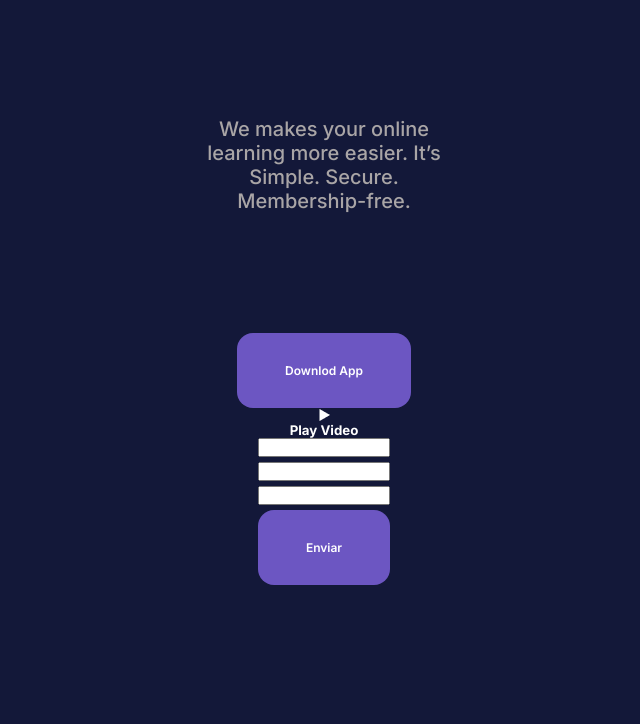
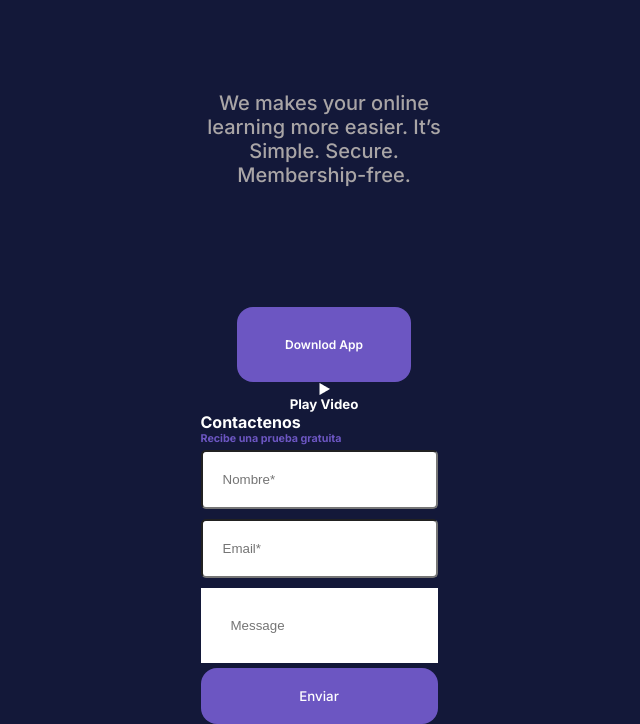
Before and after one commit to Minerva1922/mi-proyecto-2-Hit-the-Dom, a plain HTML site: page index.html in a window 1280 px wide. Shown: the part 726-1450 px from the top of the page, without its empty margins (316-956 px from the left). Before the commit the page ends 1311 px from the top, so only its background shows below. Drawn offline with Linux system fonts and the light colour scheme.

Commit message:
carpinteria

```diff
--- a/estilo.css
+++ b/estilo.css
@@ -56,14 +56,14 @@ align-items: center;
      display: flex;}
 }
 .button{
-    background-color:#6C56C2;
-    color:white;
-    height: 54px;
-    width: 52px;
+    background-color: #6C56C2;
+    color: white;
+    height: 39px;
+    width: 35px;
     left: 286px;
     top: 30px;
-    border-radius: 16px;
-    border-color: #6C56C2;
+    border-radius: 9px;
+    border-color:#6C56C2;
     margin-left: auto;
    }
 .button:hover{
@@ -136,7 +136,7 @@ p{
     text-align: center;
     font-size: 20px;
     font-weight: 400;
-    margin-top: 120px;
+    margin-top: 100px;
 }
 
 .Download{
@@ -172,23 +172,45 @@ h5{
 
 }
 
+h4{
+    display: flex;
+    color: white;
+    margin right: 10px;
+}
 
+h6{
+    display: flex;
+    color: #6C56C2;
+}
 
 
 .footer_main {
    flex-direction: column;
    display: flex;
    gap: 5px;
+   margin-inline-end: 10px;
+}
+
+.controls{
+    display: flex;
+    margin-top: 5px;
+    padding: 20px;
+    border-radius: 5px;
+}
+
+.control-message{
+    display: flex;
+    padding: 30px;
+    margin-top: 5px;
+    border-radius 5px;
+    border: none;
 }
 
  .btn_formulario{
     font-family: Inter;
     background: #6C56C2;
-    font-style: normal;
-    font-weight: 600;
-    font-size: 12px;
     border: none;
-    padding: 2.5em 4em;
+    padding: 20px;
     text-align: center;
     color: white;
     border-radius: 16px;
--- a/index.html
+++ b/index.html
@@ -57,18 +57,19 @@
            <img with="100%" src="img_mov/Polygon 1.png" alt="play">
           <h5>Play Video</h5>
         </div>
+        <div class="contactenos">
+          <h4>Contactenos</h4>
+          <h6>Recibe una prueba gratuita</h6>
 
-        <footer class="footer_main">
 
-          <input type="text" class="Nombre"
-            minlength="4" maxlength="8" size="10">
-          <input type="text"
-            minlength="4" maxlength="8" size="10">
-          <input type="text"
-            minlength="4" maxlength="8" size="10">
 
-           <button class="btn_formulario">Enviar</button>
-        </footer>
+          <footer class="footer_main">
+
+            <input class="controls" type="text" name="nombre" id="nombre" placeholder="Nombre*">
+            <input class="controls" type="text" name="email" id="email" placeholder="Email*">
+            <input class="control-message" type="text" name="message" id="message" placeholder="Message">
+            <button class="btn_formulario">Enviar</button>
+         </footer>
       </div>
 
     </div>
```
